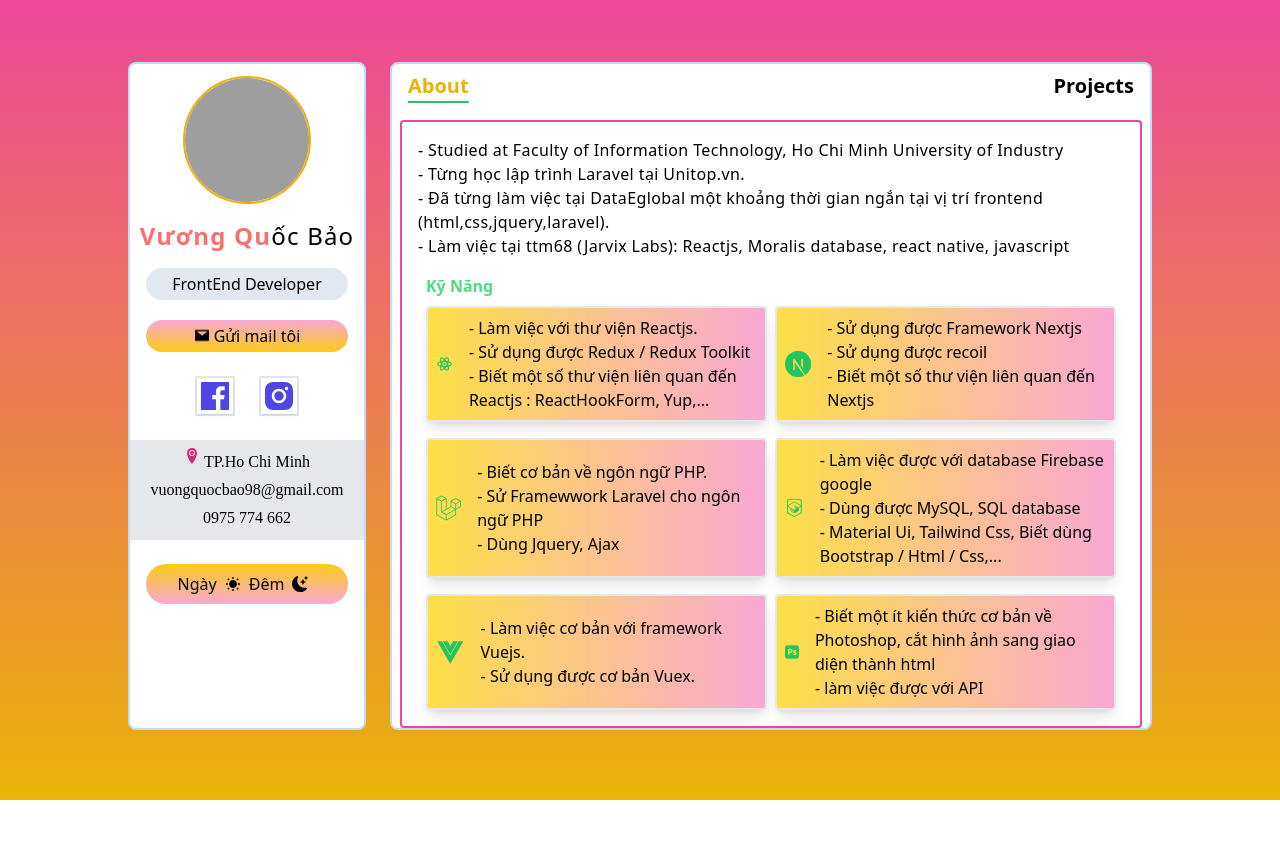
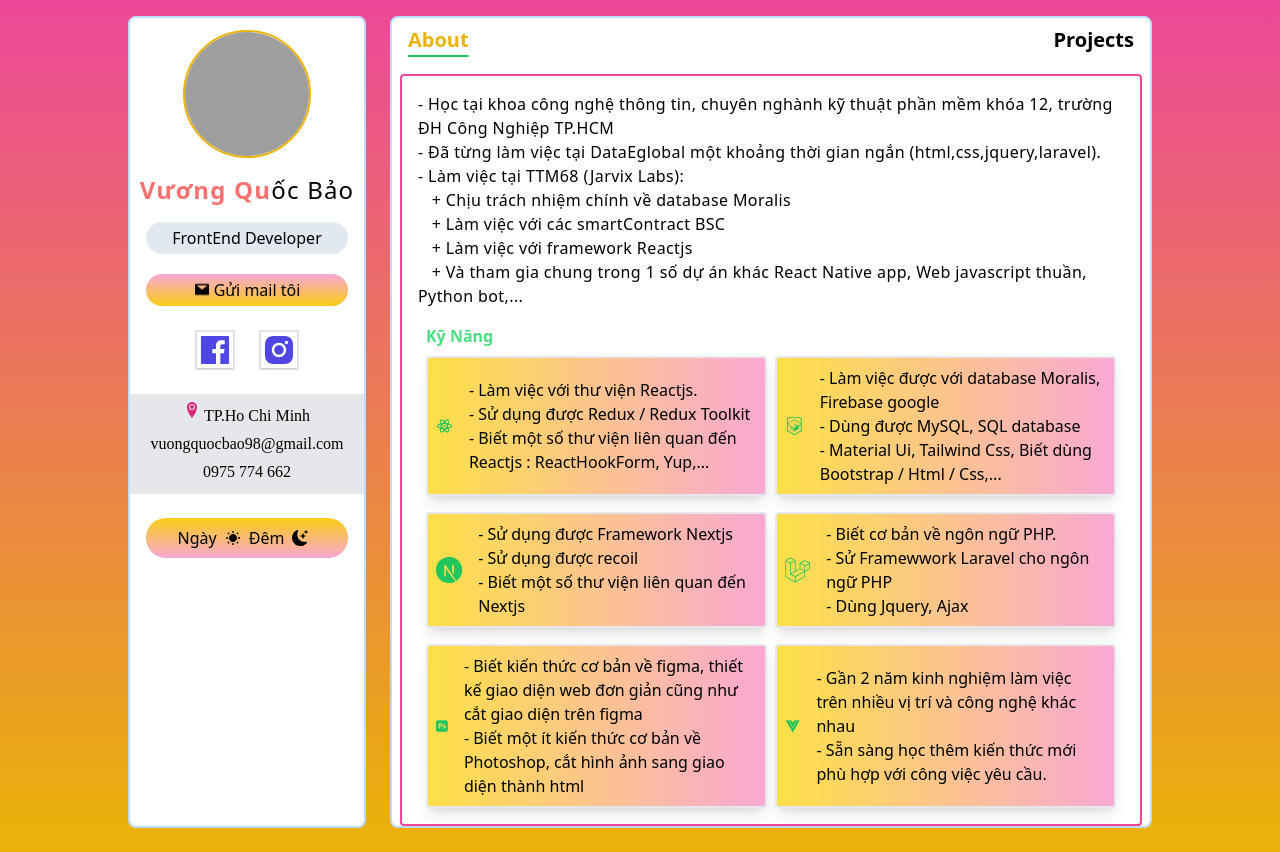
Before and after one commit to VuongQuocBao98/porfolio, a Next.js app: page / in a window 1280 px wide. Before the commit the page ends 800 px from the top, so only its background shows below. Built offline with nearby package versions, Linux system fonts and the light colour scheme; grey boxes are pictures that could not be loaded; a web font is replaced by a local one.

Commit message:
update profile des

```diff
--- a/data.js
+++ b/data.js
@@ -9,6 +9,13 @@ export const dataSkill = [
     detail2: "Sử dụng được Redux / Redux Toolkit",
     detail3:
       "Biết một số thư viện liên quan đến Reactjs : ReactHookForm, Yup,...",
+    descrip: "",
+  },
+  {
+    icon: SiHtmlacademy,
+    detail2: "Dùng được MySQL, SQL database",
+    detail3: "Material Ui, Tailwind Css, Biết dùng Bootstrap / Html / Css,...",
+    detail1: "Làm việc được với database Moralis, Firebase google",
     descrip: "",
   },
   {
@@ -26,24 +33,19 @@ export const dataSkill = [
     descrip: "",
   },
   {
-    icon: SiHtmlacademy,
-    detail2: "Dùng được MySQL, SQL database",
-    detail3: "Material Ui, Tailwind Css, Biết dùng Bootstrap / Html / Css,...",
-    detail1: "Làm việc được với database Firebase google",
+    icon: SiAdobephotoshop,
+    detail1:
+      "Biết kiến thức cơ bản về figma, thiết kế giao diện web đơn giản cũng như cắt giao diện trên figma",
+    detail2:
+      "Biết một ít kiến thức cơ bản về Photoshop, cắt hình ảnh sang giao diện thành html",
+    detail3: "",
     descrip: "",
   },
   {
     icon: RiVuejsFill,
-    detail1: "Làm việc cơ bản với framework Vuejs.",
-    detail2: "Sử dụng được cơ bản Vuex.",
-    detail3: "",
-    descrip: "",
-  },
-  {
-    icon: SiAdobephotoshop,
     detail1:
-      "Biết một ít kiến thức cơ bản về Photoshop, cắt hình ảnh sang giao diện thành html",
-    detail2: "làm việc được với API",
+      "Gần 2 năm kinh nghiệm làm việc trên nhiều vị trí và công nghệ khác nhau",
+    detail2: "Sẵn sàng học thêm kiến thức mới phù hợp với công việc yêu cầu.",
     detail3: "",
     descrip: "",
   },
--- a/pages/index.js
+++ b/pages/index.js
@@ -23,19 +23,21 @@ export default function Home() {
     <section className="border-2 dark:border-b-0 dark:border-x-0 dark:rounded-none dark:from-slate-900 dark:to-slate-800 bg-gradient-to-r from-white to-white  border-pink-500 rounded mx-2 mt-3">
       <section className="m-4 font-sans leading-6 -tracking-tight">
         <p className="">
-          - Studied at Faculty of Information Technology, Ho Chi Minh University
-          of Industry
+          - Học tại khoa công nghệ thông tin, chuyên nghành kỹ thuật phần mềm
+          khóa 12, trường ĐH Công Nghiệp TP.HCM
         </p>
-        <p>- Từng học lập trình Laravel tại Unitop.vn.</p>
         <p
           dangerouslySetInnerHTML={{
             __html:
-              "- Đã từng làm việc tại DataEglobal một khoảng thời gian ngắn tại vị trí frontend (html,css,jquery,laravel).",
+              "- Đã từng làm việc tại DataEglobal một khoảng thời gian ngắn (html,css,jquery,laravel).",
           }}
         />
         <p>
-          - Làm việc tại ttm68 (Jarvix Labs): Reactjs, Moralis database, react
-          native, javascript
+          - Làm việc tại TTM68 (Jarvix Labs): <br /> &nbsp;&nbsp; + Chịu trách
+          nhiệm chính về database Moralis <br /> &nbsp;&nbsp; + Làm việc với các
+          smartContract BSC <br /> &nbsp;&nbsp; + Làm việc với framework Reactjs
+          <br /> &nbsp;&nbsp; + Và tham gia chung trong 1 số dự án khác React
+          Native app, Web javascript thuần, Python bot,...
         </p>
       </section>
       {/* My Skil */}
```
